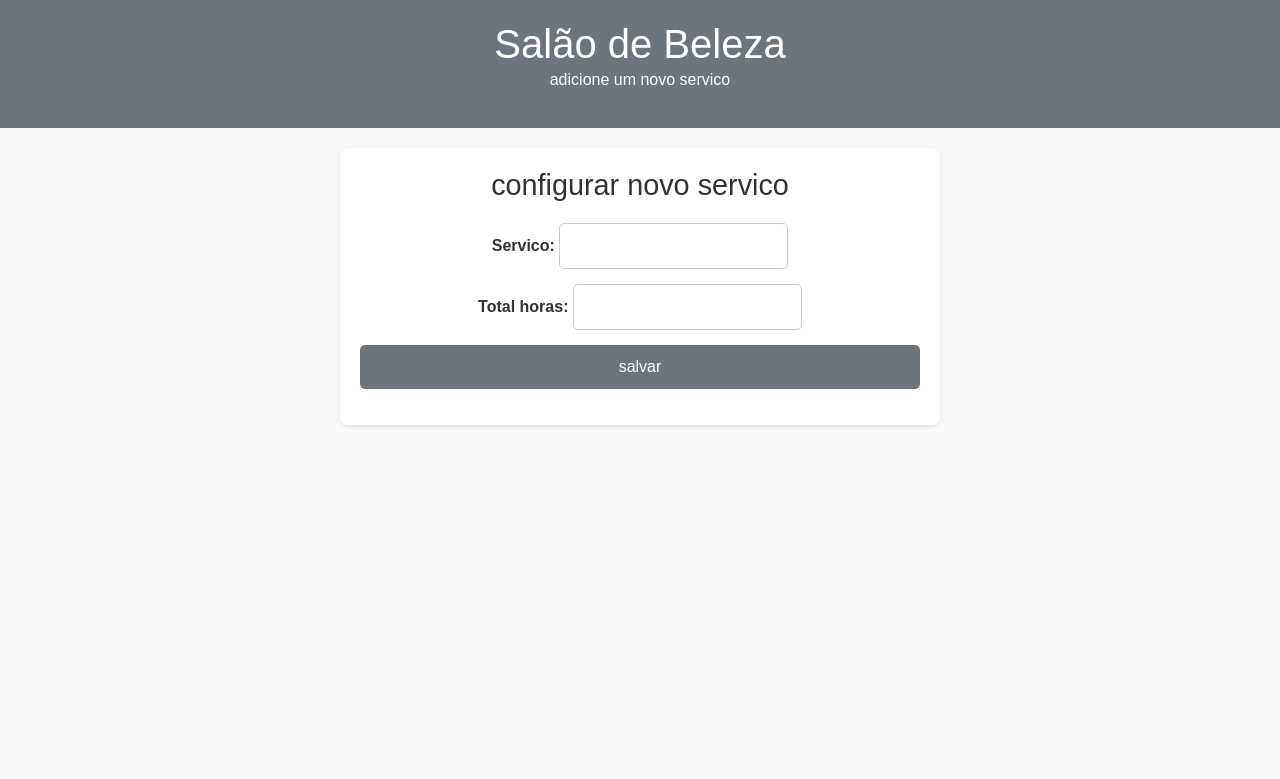
After one commit to juansc2001/projeto_meet, a Django app: page /configurar_servico in a window 1280 px wide. The commit adds this page. Shown: the top 779 px of the page. Run offline with Django 5.2, Linux system fonts and the light colour scheme; some libraries are stand-ins or nearby versions.

Commit message:
adcionado configuração de serviços

```diff
--- a/back-end/projeto_meet/meusite/admin.py
+++ b/back-end/projeto_meet/meusite/admin.py
@@ -1,5 +1,6 @@
 from django.contrib import admin
-from .models import agenda
+from .models import agenda,db_servico
 # Register your models here.
 
 admin.site.register(agenda)
+admin.site.register(db_servico)
--- a/back-end/projeto_meet/meusite/forms.py
+++ b/back-end/projeto_meet/meusite/forms.py
@@ -1,14 +1,17 @@
-from .models import agenda
+from .models import agenda,db_servico
 from django import forms
 
 class formulario_marcar_horario(forms.ModelForm):
 
+    servico_disponiveis = db_servico.objects.all()
     SERVICOS_CHOICES = [
         ('', 'Selecione o serviço'),  # Opção padrão (desabilitada)
-        ('corte', 'Corte de Cabelo'),
-        ('trancas', 'Tranças'),
-        ('barba', 'Barba'),
+
+        ('corte', 'corte de cabelo')
     ]
+    for dado in servico_disponiveis:
+        SERVICOS_CHOICES.append((dado.id, dado.servico))
+
 
     servico = forms.ChoiceField(
         choices=SERVICOS_CHOICES,
@@ -19,14 +22,14 @@ class formulario_marcar_horario(forms.ModelForm):
     class Meta:
 
         model = agenda
-
-        fields = ['nome','servico','data_marcada','horario_marcado']
+        fields = ['nome','servico','data_marcada','horario_marcado','horas_ocupadas']
 
         labels = {
             'nome': 'nome:',
             'servico': 'serviço:',
             'data_marcada' : 'data:',
-            'horario_marcado' : 'hora:',
+            'horario_marcado' : 'horario de inicio:',
+            'horas_ocupadas':'quantas horas o serviço vai levar',
         }
 
         widgets = {
@@ -34,3 +37,20 @@ class formulario_marcar_horario(forms.ModelForm):
             'data_marcada': forms.DateInput (attrs={'type':'date', 'class':'form-control'}),
             'horario_marcado' : forms.TimeInput(attrs={'type':'time', 'class':'form-control'}),
         }
+
+
+
+
+
+
+
+
+class formulario_serviços (forms.ModelForm):
+    class Meta:
+        model = db_servico
+        fields = ['servico','total_horas']
+
+    labels={
+        'servico':'serviço prestado: ',
+        'total_horas':'duração do serviço: ',
+    }
--- a/back-end/projeto_meet/meusite/models.py
+++ b/back-end/projeto_meet/meusite/models.py
@@ -6,14 +6,29 @@ class meusite(models.Model):
     nome = models.CharField(max_length=50)
     data_hora_agendamento = models.DateTimeField(null = True, blank = True)
 
+
+
+
 class agenda(models.Model):
     nome = models.CharField(max_length=50, blank=False, null=False)
     servico = models.CharField(max_length=100, blank= False, null= False)
     data_marcada = models.DateField(blank=False, null=False)
     horario_marcado = models.TimeField(blank=False, null=False)
+    horas_ocupadas = models.IntegerField(blank=False, null=False, default=1)
 
     data_criacao = models.DateField(auto_now_add=True)
 
     def __str__(self):
 
-        return f"cliente: {self.nome} serviço: {self.servico} para o dia {self.data_marcada} as {self.horario_marcado}"
+        return f"cliente: {self.nome} \n serviço: {self.servico} para o dia {self.data_marcada} as {self.horario_marcado} \n  encontro marcado {self.data_criacao}"
+
+
+
+class db_servico(models.Model):
+
+    servico = models.CharField(max_length=50, blank=False, null=False)
+    total_horas = models.IntegerField(blank=False, null=False)
+
+    def __str__(self):
+
+        return f"servico:{self.servico}   horas:{self.total_horas}"
--- /dev/null
+++ b/back-end/projeto_meet/meusite/templates/configurar_servico.html
@@ -0,0 +1,120 @@
+{% load bootstrap5 %}
+{% bootstrap_css %}
+{% bootstrap_javascript %}
+
+<!DOCTYPE html>
+<html lang="pt-BR">
+<head>
+  <meta charset="UTF-8">
+  <meta name="viewport" content="width=device-width, initial-scale=1.0">
+  <title>Agenda de Serviços</title>
+  <link rel="stylesheet" href="style_marcar_horario.css">
+
+  <style>
+    /* Estilos globais */
+    body {
+    font-family: Arial, sans-serif;
+    margin: 0;
+    padding: 0;
+    background-color: #f8f9fa;
+    color: #333;
+    }
+
+    /* Cabeçalho */
+    .header {
+      background-color: #6c757d;
+      color: white;
+      text-align: center;
+      padding: 20px 10px;
+    }
+
+    .header h1 {
+      margin: 0;
+      font-size: 2.5rem;
+    }
+
+    .header p {
+      font-size: 1rem;
+    }
+
+    /* Conteúdo principal */
+    .main {
+      padding: 20px;
+      max-width: 600px;
+      margin: 20px auto;
+      background-color: white;
+      box-shadow: 0 2px 5px rgba(0, 0, 0, 0.1);
+      border-radius: 8px;
+    }
+
+    .form-section {
+      text-align: center;
+    }
+
+    .form-section h2 {
+      margin-bottom: 20px;
+      font-size: 1.8rem;
+    }
+
+    .schedule-form {
+      display: flex;
+      flex-direction: column;
+      gap: 15px;
+    }
+
+    .schedule-form label {
+      text-align: left;
+      font-weight: bold;
+    }
+
+    .schedule-form input, .schedule-form select, .submit-btn {
+      padding: 10px;
+      font-size: 1rem;
+      border: 1px solid #ccc;
+      border-radius: 5px;
+    }
+
+    .submit-btn {
+      background-color: #6c757d;
+      color: white;
+      border: none;
+      cursor: pointer;
+      transition: background-color 0.3s;
+    }
+
+    .submit-btn:hover {
+      background-color: #5a6268;
+    }
+
+    /* Rodapé */
+    .footer {
+      text-align: center;
+      padding: 15px;
+      background-color: #343a40;
+      color: white;
+    }
+
+  </style>
+</head>
+
+<body>
+  <header class="header">
+    <h1>Salão de Beleza</h1>
+    <p>adicione um novo servico </p>
+  </header>
+
+  <main class="main">
+    <section class="form-section">
+      <h2> configurar novo servico </h2>
+      <form method="POST" class="schedule-form">
+        {% csrf_token %}
+        {{ formulario }}
+
+      <button type="submit" class="submit-btn">salvar</button>
+      </form>
+    </section>
+
+  </main>
+
+</body>
+</html>
--- a/back-end/projeto_meet/meusite/templates/index.html
+++ b/back-end/projeto_meet/meusite/templates/index.html
@@ -117,7 +117,7 @@
             </button>
 
             <button>
-                <a href="configurar.html"> Configurar Serviços</a>
+                <a href="{% url 'pag_servico' %}"> Configurar Serviços</a>
             </button>
 
             <button>
--- a/back-end/projeto_meet/meusite/views.py
+++ b/back-end/projeto_meet/meusite/views.py
@@ -1,7 +1,8 @@
-from django.shortcuts import render
+from django.shortcuts import render, redirect
 from django.http import HttpResponse
-from .forms import formulario_marcar_horario
-from .models import agenda
+from .forms import formulario_marcar_horario, formulario_serviços
+from .models import agenda, db_servico
+from datetime import datetime, timedelta
 
 # Create your views here.
 
@@ -9,22 +10,61 @@ def home(request):
     return render(request,'index.html')
 
 def pag_marcar(request):
+    form = formulario_marcar_horario(request.POST)
+    if request.method == 'POST':
+            if( form.is_valid()):
+                data_marcada = form.cleaned_data['data_marcada']
+                horario_marcado_formulario = form.cleaned_data['horario_marcado']
 
 
+                if agenda.objects.filter(data_marcada=data_marcada).exists():#se encontro for marcado no mesmo dia
+                    hora_nao_ocupada = True
 
-    if request.method == 'POST':
-        form = formulario_marcar_horario(request.POST)
-        if( form.is_valid()):
-            form.save()
+                    objeto_agenda = agenda.objects.all()
+                    for objetos in objeto_agenda:
+                        horario_inicio = objetos.horario_marcado
+                        horario_inicio_com_data = datetime.combine(datetime.today(),horario_inicio)
+                        horario_fim = horario_inicio_com_data + timedelta(hours = objetos.horas_ocupadas)
+                        horario_marcado_formulario_com_data = datetime.combine(datetime.now(), horario_marcado_formulario)
+
+                        if(horario_inicio_com_data <= horario_marcado_formulario_com_data <= horario_fim ):
+                             print("este horario ja esta marcado")
+                             print(f"horario inicio {horario_inicio_com_data} até {horario_fim} \n vc marcou para as {horario_marcado_formulario_com_data}")
+                             hora_nao_ocupada = False
+
+                    if hora_nao_ocupada:
+                        form.save()
+                        return redirect(home)
+                    else:
+                        form.add_error(None,'este horario ja tem um encontro marcado')
+                else:
+                    form.save()
+                    return redirect(home)
+            else:
+                form.add_error(None,'dados invalidos')
     else:
         form = formulario_marcar_horario()
-
 
     return render(request,'marcar_horario.html',{ 'formulario_agendamento': form })
 
 
+
+
 def agendado(request):
+    data = agenda.objects.all()
+    return render(request,'agendado.html', {'dados_agendados' : data})
 
-    data = agenda.objects.all()
 
-    return render(request,'agendado.html', {'dados_agendados' : data})
+
+def configurar_servico(request):
+    formulario_serv = formulario_serviços(request.POST)
+    if request.method == 'POST':
+            if formulario_serv.is_valid():
+                formulario_serv.save()
+                return redirect(home)
+            else:
+                formulario_serv.add_error(None,'dados invalidos')
+    else:
+        formulario_serv = formulario_serviços()
+
+    return render(request, 'configurar_servico.html', {'formulario': formulario_serv })
--- a/back-end/projeto_meet/projeto_meet/urls.py
+++ b/back-end/projeto_meet/projeto_meet/urls.py
@@ -19,12 +19,13 @@ from django.urls import path
 
 from meusite.views import home
 from meusite.views import pag_marcar
-from meusite.views import agendado
+from meusite.views import agendado,configurar_servico
 
 
 urlpatterns = [
     path('admin/', admin.site.urls),
-    path('', home),
+    path('', home, name='home'),
     path('marcar_horario.html/', pag_marcar),
     path('agendado.html/',agendado),
+    path('configurar_servico', configurar_servico, name='pag_servico'),
 ]
```
Also changed, not shown: back-end/projeto_meet/db.sqlite3, back-end/projeto_meet/meusite/migrations/0003_db_servico.py (added), back-end/projeto_meet/meusite/migrations/0004_alter_db_servico_total_horas.py (added), back-end/projeto_meet/meusite/migrations/0005_agenda_horas_ocupadas.py (added).
